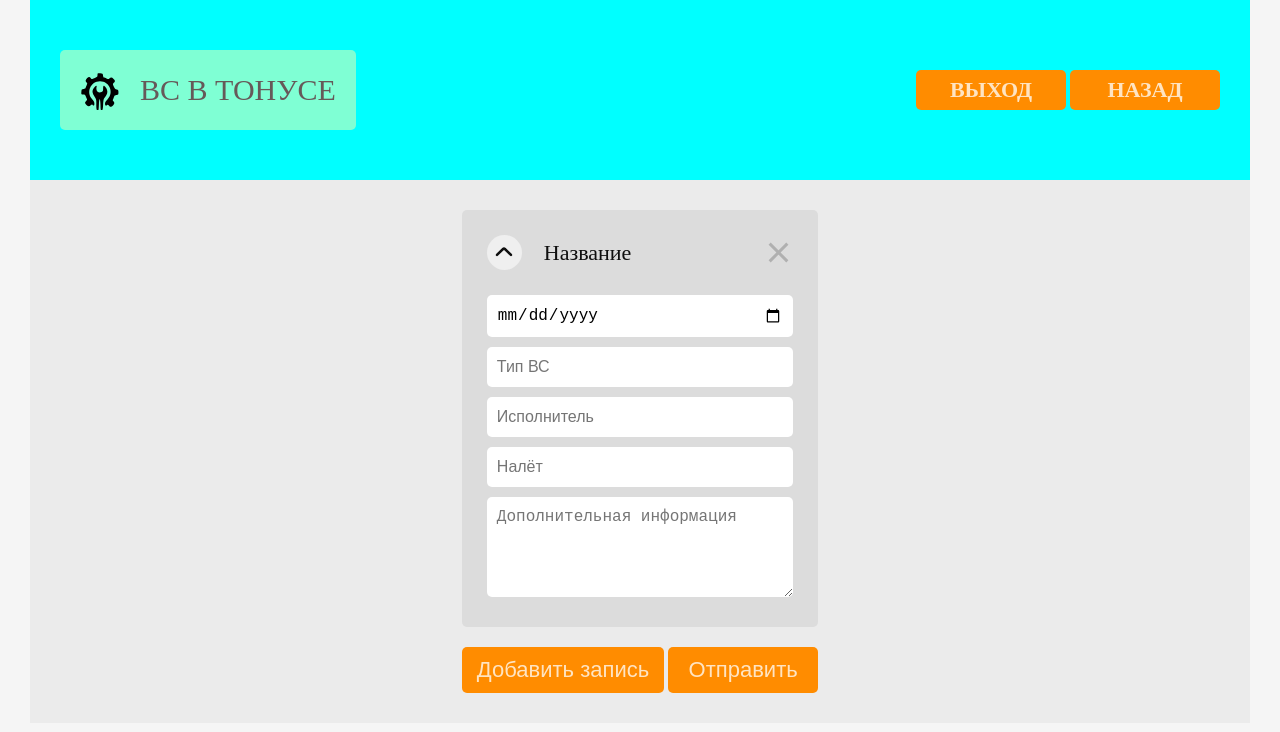
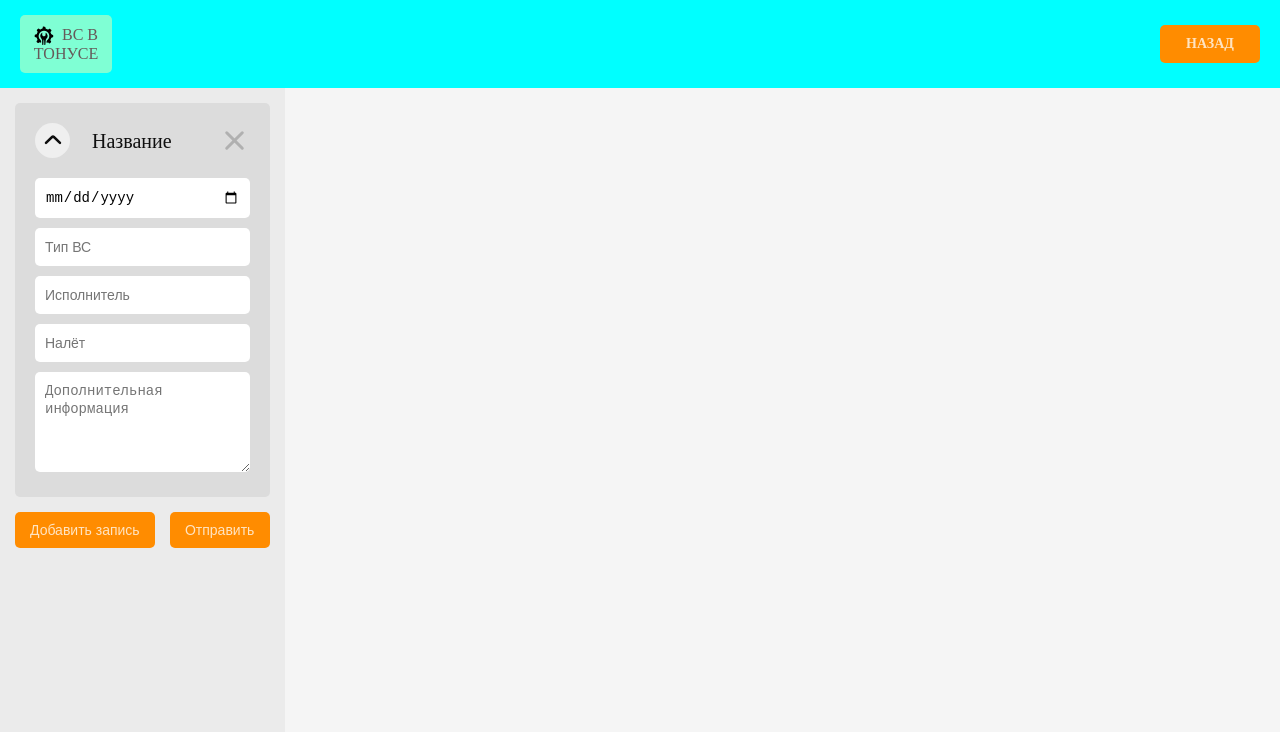
Before and after one commit to konick24/Information-system, a plain HTML site: page insert-form.html in a window 1280 px wide. Drawn offline with Linux system fonts and the light colour scheme.

Commit message:
Адаптировано под мобильные устройства (#1)

```diff
--- a/insert-form.html
+++ b/insert-form.html
@@ -12,13 +12,14 @@
   <header class="page-header">
     <div class='page-header__container container'>
       <div class="page-header__bar">
-        <a class="page-header__logo logo" href="./index.html">
-          <img class="logo__icon" src="./images/logo.svg" width="40" height="40" alt="Логотип компании">
-          <span class="page-header__title">ВС в тонусе</span>
+        <a class="page-header__logo logo" href="#">
+          <img class="logo__icon" src="./images/logo.svg" width="20" height="20" alt="Логотип компании">
+          <span class="logo__title logo__title--one">ВС в</span>
+          <span class="logo__title logo__title--two">тонусе</span>
         </a>
       </div>
       <nav class="page-header__nav nav">
-        <a class="nav__button nav__button--exit button" href="#">Выход</a>
+        <!-- <a class="nav__button nav__button--exit button" href="#">Выход</a> -->
         <a class="nav__button nav__button--back button" href="./index.html">Назад</a>
       </nav>
     </div>
@@ -46,16 +47,13 @@
                 <input class="field-group__input field-group--title" type="text" name="Тип ВС" placeholder="Тип ВС">
               </li>
               <li class="field-group__item">
-                <input class="field-group__input field-group--executor" type="text" name="Исполнитель"
-                  placeholder="Исполнитель">
+                <input class="field-group__input field-group--executor" type="text" name="Исполнитель" placeholder="Исполнитель">
               </li>
               <li class="field-group__item">
-                <input class="field-group__input field-group--hours" type="text" name="Налёт"
-                  placeholder="Налёт">
+                <input class="field-group__input field-group--hours" type="text" name="Налёт" placeholder="Налёт">
               </li>
               <li class="field-group__item">
-                <textarea class="field-group__input field-group--description" type="text" name="Дополнительная информация"
-                  placeholder="Дополнительная информация"></textarea>
+                <textarea class="field-group__input field-group--description" type="text" name="Дополнительная информация" placeholder="Дополнительная информация"></textarea>
               </li>
             </ul>
           </fieldset>
@@ -86,16 +84,13 @@
           <input class="field-group__input field-group--title" type="text" name="Тип ВС" placeholder="Тип ВС">
         </li>
         <li class="field-group__item">
-          <input class="field-group__input field-group--executor" type="text" name="Исполнитель"
-            placeholder="Исполнитель">
+          <input class="field-group__input field-group--executor" type="text" name="Исполнитель" placeholder="Исполнитель">
         </li>
         <li class="field-group__item">
-          <input class="field-group__input field-group--hours" type="text" name="Налёт"
-            placeholder="Налёт">
+          <input class="field-group__input field-group--hours" type="text" name="Налёт" placeholder="Налёт">
         </li>
         <li class="field-group__item">
-          <textarea class="field-group__input field-group--description" type="text" name="Дополнительная информация"
-            placeholder="Дополнительная информация"></textarea>
+          <textarea class="field-group__input field-group--description" type="text" name="Дополнительная информация" placeholder="Дополнительная информация"></textarea>
         </li>
       </ul>
     </fieldset>
--- a/styles/style.css
+++ b/styles/style.css
@@ -20,8 +20,8 @@
 body {
   margin: 0;
   background-color: #f5f5f5;
-  font-size: 16px;
-  line-height: 20px;
+  font-size: 14px;
+  line-height: 18px;
   color: #0f0f0f;
 }
 
@@ -35,10 +35,10 @@ img {
   padding: 10px 15px;
   color: #ffe4c2;
   border: none;
-  min-width: 150px;
+  min-width: 100px;
   text-decoration: none;
   text-align: center;
-  font-size: 22px;
+  font-size: 14px;
   background-color: #ff8c00;
   border-radius: 5px;
   transition-duration: 0.1s;
@@ -61,38 +61,41 @@ img {
 }
 
 .container {
-  width: 1220px;
-  margin: 0 auto;
+  margin: 0 15px;
 }
 
 /* Header */
 
 .page-header__container {
+  margin: 0;
   display: flex;
   justify-content: space-between;
   align-items: center;
-  padding: 50px 30px;
+  padding: 15px 20px;
   background-color: aqua;
 }
 
 .page-header__bar {
-  padding: 20px;
+  padding: 10px;
   background-color: aquamarine;
   border-radius: 5px;
 }
 
 .logo {
   display: flex;
+  justify-content: space-around;
+  flex-wrap: wrap;
+  width: 72px;
   align-items: center;
-  gap: 20px;
   text-decoration: none;
   color:#665959;
 }
 
-.page-header__title {
+.logo__title {
   margin: 0;
-  font-size: 30px;
+  font-size: 16px;
   text-transform: uppercase;
+  word-break: break-all;
 }
 
 .nav__button{
@@ -102,12 +105,17 @@ img {
 
 /* Main */
 
+.page-main {
+  display: flex;
+  min-height: 100vh;
+}
+
+.block {
+  background-color: #ebebeb;
+}
+
 .block__container {
-  display: flex;
-  justify-content: center;
-  align-items: center;
-  padding: 30px;
-  background-color: #ebebeb;
+  padding: 15px 0;
 }
 
 .block__list {
@@ -123,7 +131,9 @@ img {
 
 .block__link {
   display: block;
-  padding: 5px 12px;
+  padding: 10px 12px;
+  font-size: 18px;
+  line-height: 20px;
   text-decoration: none;
   text-align: center;
   color: #ffffff;
@@ -147,23 +157,24 @@ img {
   box-shadow: none;
 }
 
+.main-form {
+  background-color: #ebebeb;
+}
+
 .main-form__container {
-  padding: 30px 0;
-  display: flex;
-  justify-content: center;
-  background-color: #ebebeb;
+  padding: 15px 0;
 }
 
 .form {
   display: flex;
   flex-direction: column;
-  gap: 20px;
+  gap: 15px;
 }
 
 .field-group {
   position: relative;
   margin: 0;
-  padding: 25px;
+  padding: 20px;
   background-color: #dcdcdc;
   border-radius: 5px;
   border: none;
@@ -177,7 +188,7 @@ img {
 
 .field-group__title {
   margin-left: 20px;
-  font-size: 22px;
+  font-size: 20px;
   line-height: 1;
 }
 
@@ -238,6 +249,7 @@ img {
     height: 3px;
     background-color: #b0b0b0;
     transition-duration: 0.3s;
+    border-radius: 4px;
   }
 
   &::before {
@@ -265,7 +277,7 @@ img {
 .field-group__list {
   margin: 0;
   padding: 0;
-  margin-top: 25px;
+  margin-top: 20px;
   max-height: 100vh;
   list-style: none;
   display: flex;
@@ -285,8 +297,8 @@ img {
 
 .field-group__input {
   padding: 10px;
-  font-size: 16px;
-  line-height: 20px;
+  font-size: 14px;
+  line-height: 18px;
   width: 100%;
   border: none;
   border-radius: 5px;
@@ -296,3 +308,9 @@ img {
   min-height: 100px;
   resize: vertical;
 }
+
+.form__buttons {
+  display: flex;
+  justify-content: end;
+  gap: 15px;
+}
```
Also changed, not shown: index.html (+3 -2 lines).
